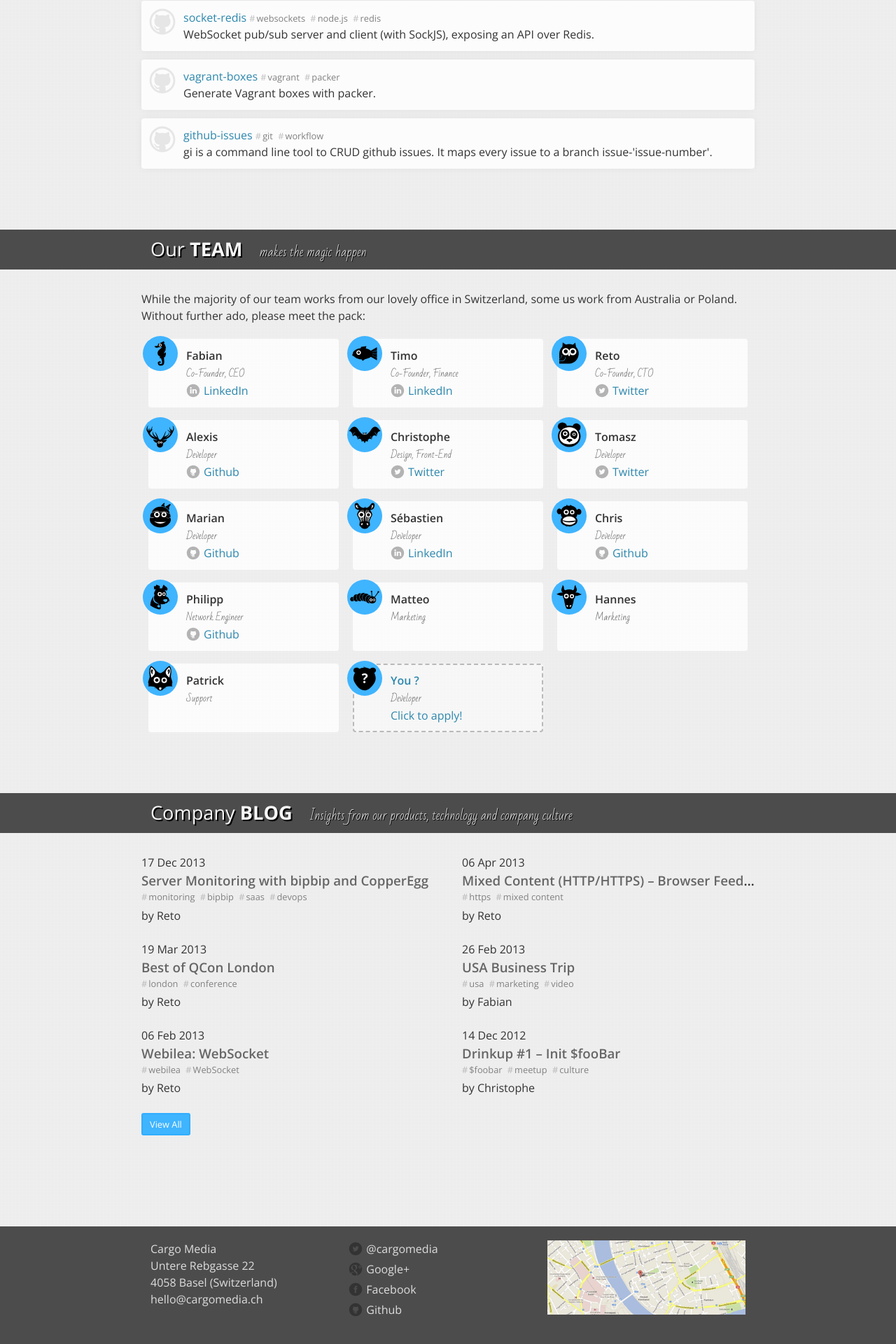
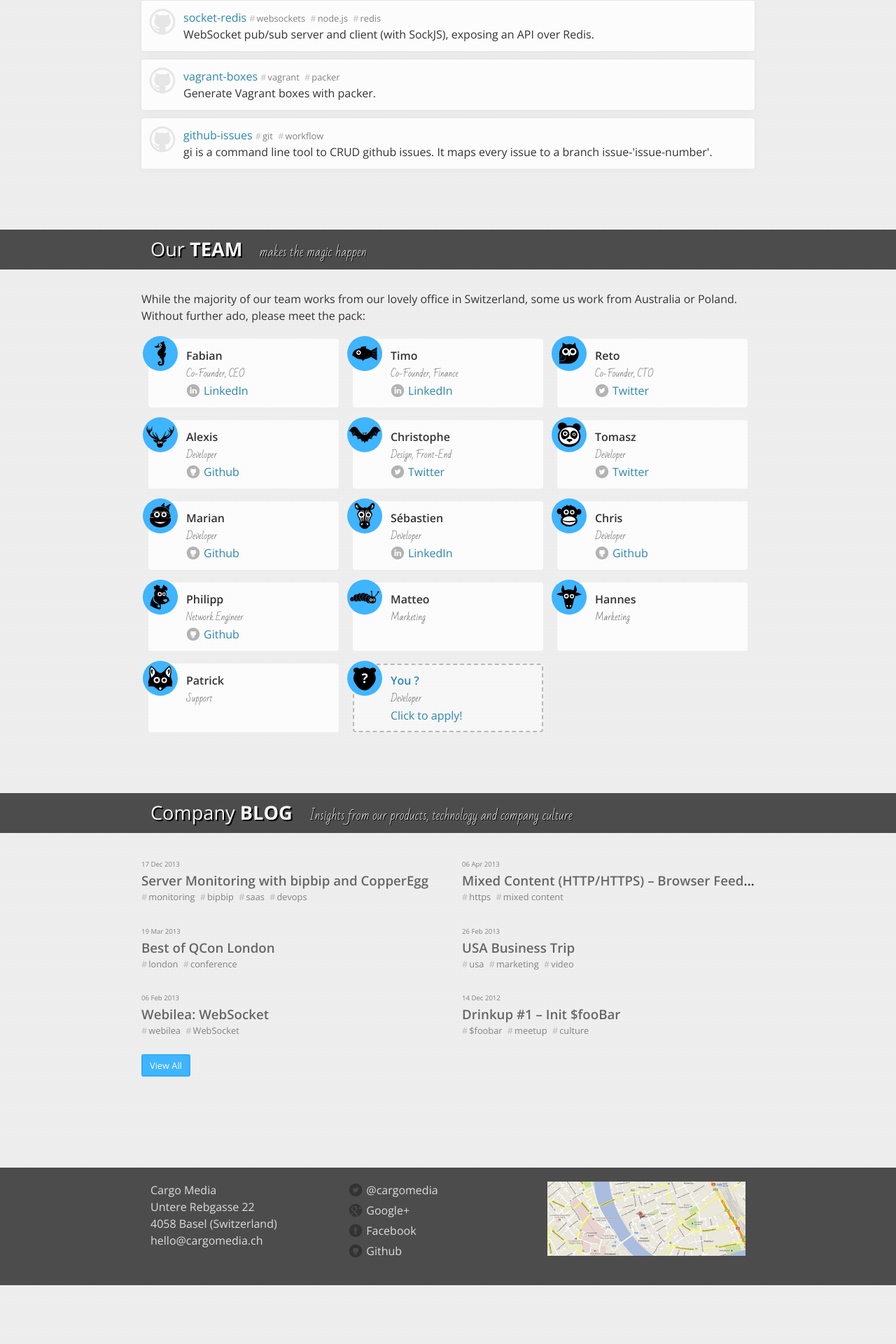
Before and after one commit to rysie/cargomedia.github.io, a Jekyll site: the page built from index.html, in a window 1280 px wide. Shown: the part 1185-3105 px from the top of the page at 70% size. Built offline with Jekyll 4.4.1, drawn with Linux system fonts in a browser that asks for light colours; Markdown is read by kramdown in place of the engine named in the settings; after the commit the page ends 3021 px from its top, so only the background shows below that.

```diff
--- a/css/main.css
+++ b/css/main.css
@@ -421,7 +421,8 @@ strong {
 .post-title {
   margin: 0;
 }
-.post-meta {
+.post-meta,
+.post-timestamp {
   font-size: 0.6rem;
   color: #808080;
 }
--- a/css/main.less
+++ b/css/main.less
@@ -502,7 +502,7 @@ strong {
 	margin: 0;
 }
 
-.post-meta {
+.post-meta, .post-timestamp {
 	font-size: @fontSizeTiny;
 	color: lighten(@colorFgShy, 10);
 }
--- a/index.html
+++ b/index.html
@@ -126,7 +126,6 @@ slug: home
 						{% endfor %}
 					</p>
 				{% endif %}
-				{% if post.owner %}<p class="post-owner">by {{ post.owner }}</p>{% endif %}
 			</li>
 		{% endfor %}
 	</ul>
```
